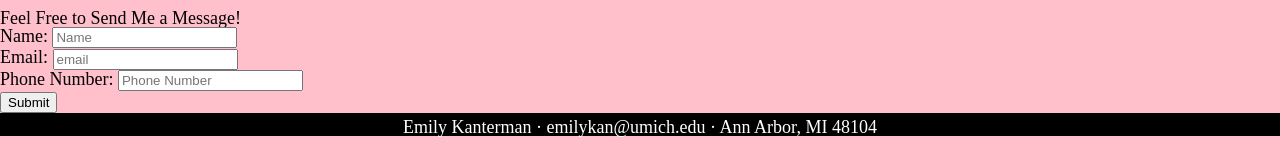
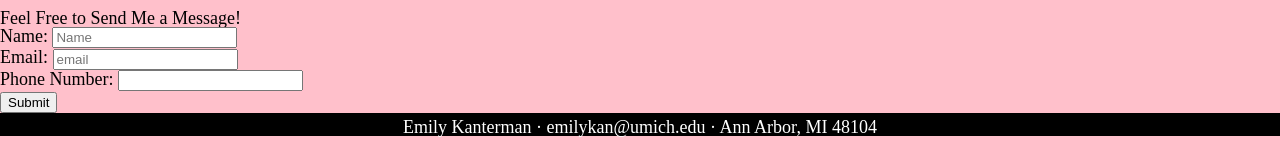
Before and after one commit to EmilyKanterman/Portfolio, a plain HTML site: page contact.html in a window 1280 px wide. Shown: the part 542-702 px from the top of the page. Drawn offline with Linux system fonts and the light colour scheme.

Commit message:
Add files via upload

```diff
--- a/contact.html
+++ b/contact.html
@@ -49,11 +49,12 @@
                         <input type="email" placeholder="email">
                     </label><br>
                     <label for="phone">Phone Number:</label>
-                    <input type='Phone Number' placeholder="Phone Number" id="phone">
+                    <input type='number' id="phone">
                     <br>
                     <input type="submit" value='Submit'>
                 </fieldset>
             </form>
+        </div>
         </div>
 
             </main>
```
